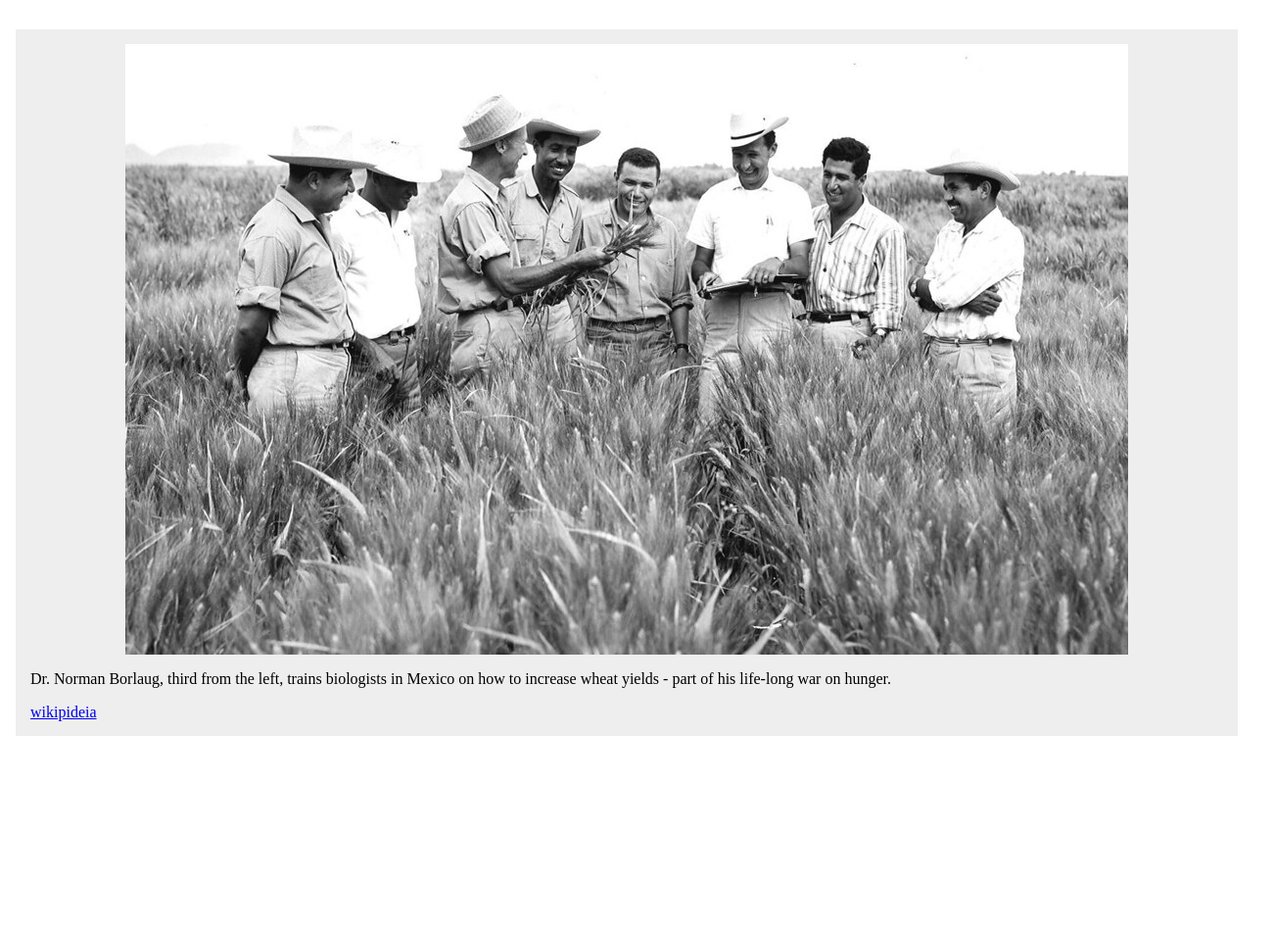
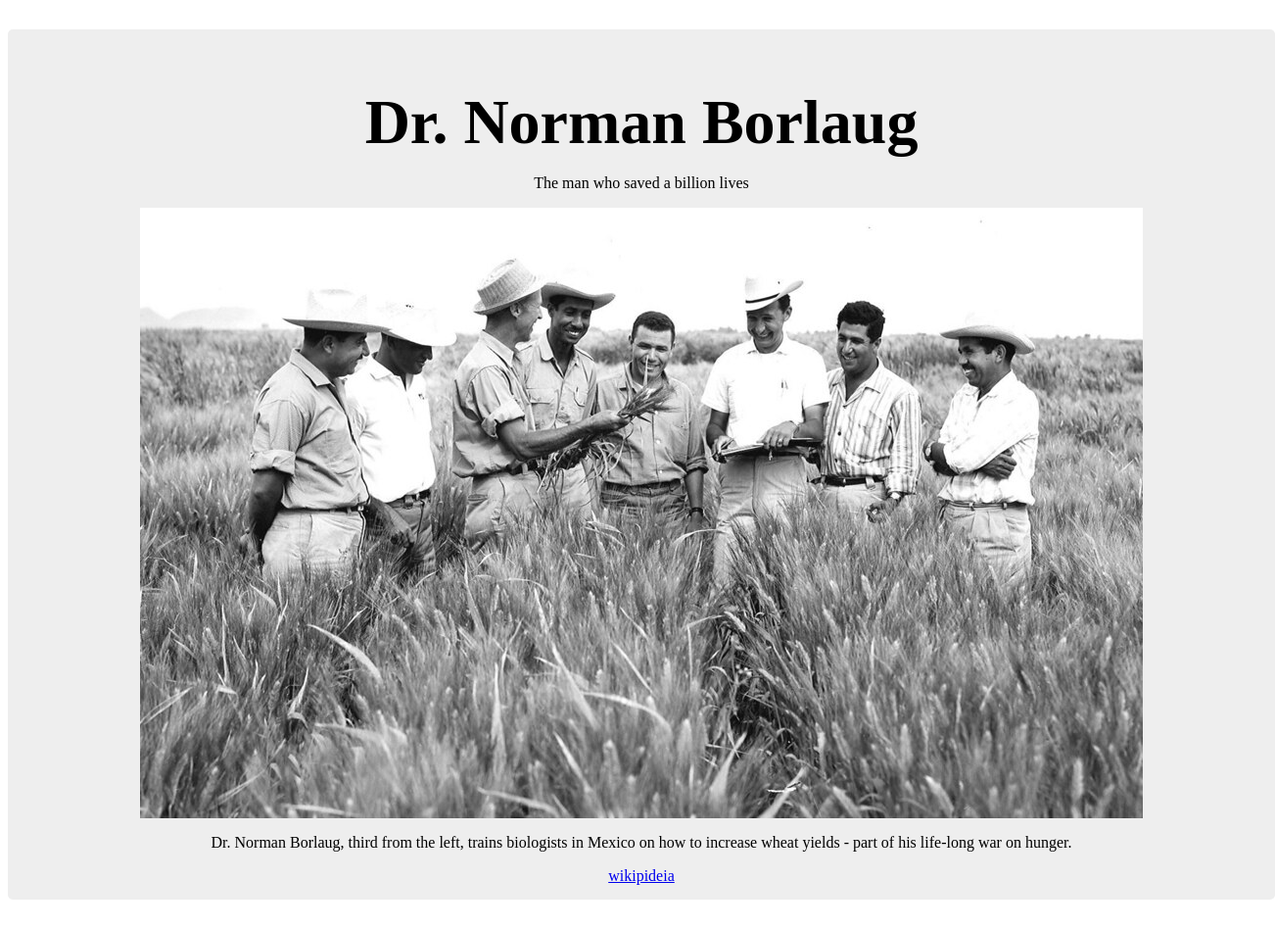
Before and after one commit to jeanbuhendwa/microverse-html-project, a plain HTML site: page index.html in a window 1280 px wide. Shown: the whole page at 98% size, 1302 px wide, since content can reach past the window. Before the commit the page ends 800 px from the top, so only its background shows below. Drawn offline with Linux system fonts and the light colour scheme.

Commit message:
final commit

```diff
--- a/index.html
+++ b/index.html
@@ -5,10 +5,12 @@
     <meta http-equiv="X-UA-Compatible" content="IE=edge">
     <meta name="viewport" content="width=device-width, initial-scale=1.0">
     <link rel="stylesheet" href="styles.css">
-    <title id="title">Dr. Norman Borlaug</title>
+    <title>Dr. Norman Borlaug</title>
 </head>
 <body>
     <main id="main">
+        <h1 id="title">Dr. Norman Borlaug</h1>
+        <p>The man who saved a billion lives</p>
         <div id="img-div">
             <img id="image" src="tribute-page-main-image.jpg" alt="">
             <div id="img-caption">
--- a/styles.css
+++ b/styles.css
@@ -2,7 +2,18 @@
     padding: 15px;
     margin: 30px 8px;
     background: #eee;
+    border-radius: 5px;
+    display: block;
+    margin-left: auto;
+    margin-right: auto;
+    width:100%;
+    text-align: center;
 }
+h1 {
+    font-size: 4rem;
+    margin-bottom: 0;
+
+  }
 #image {
     max-width: 100%;
     height: auto;
```
